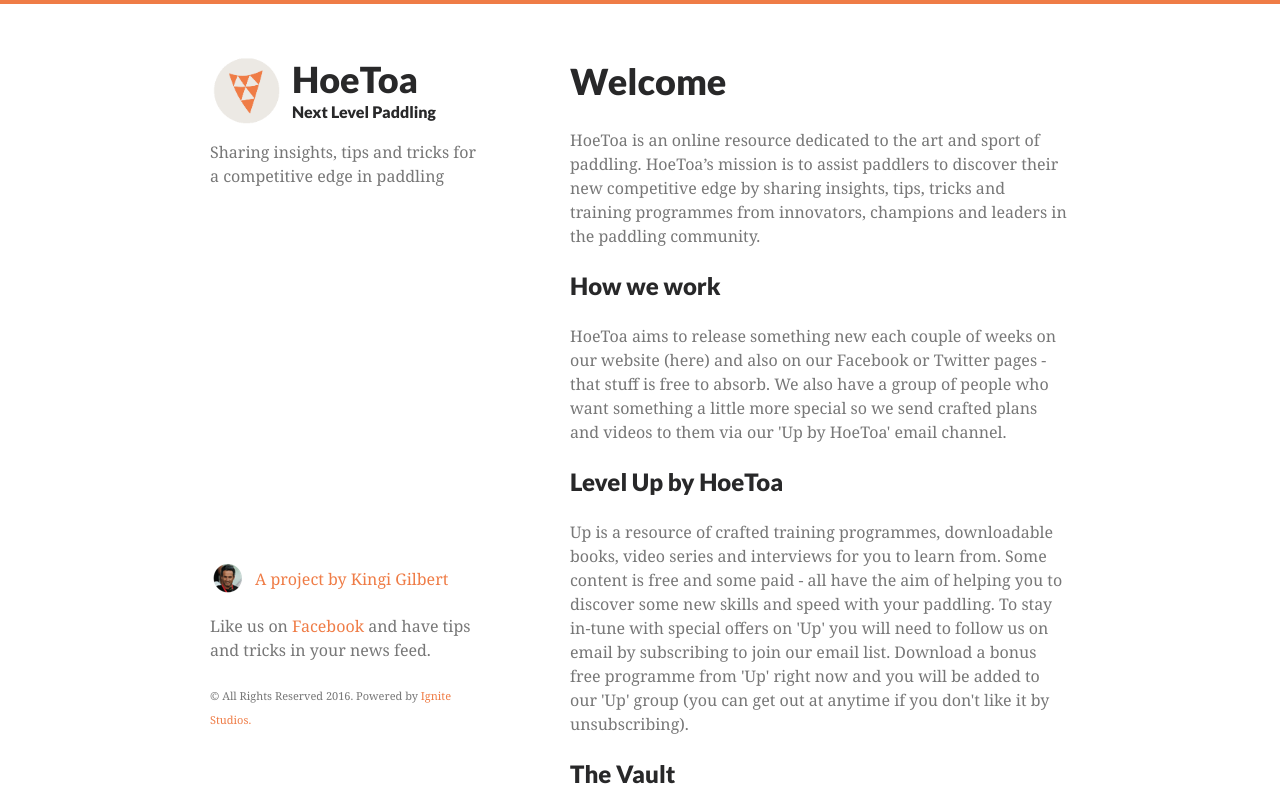
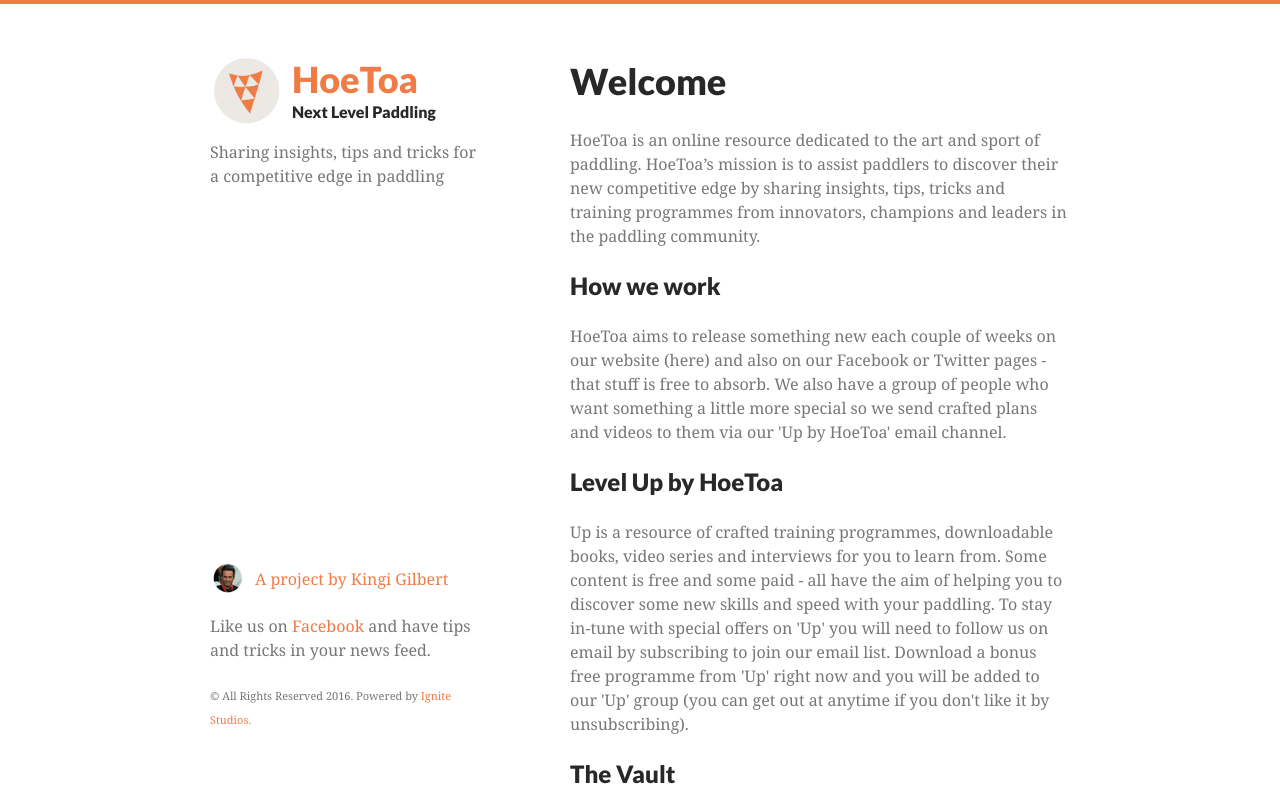
Before and after one commit to fullakingi/hoetoa, a plain HTML site: page index.html in a window 1280 px wide. Shown: the top 800 px of the page. Drawn offline with Linux system fonts and the light colour scheme.

Commit message:
link title

```diff
--- a/index.html
+++ b/index.html
@@ -62,7 +62,7 @@
         <table>
           <tr>
             <th><img class="logo" src="img/hoetoa-logo.gif"></th>
-            <th><p class="sitename">HoeToa<br><span class="slogan">Next Level Paddling</span></p></th>
+            <th><p class="sitename"><a href="http://www.hoetoa.com">HoeToa</a><br><span class="slogan">Next Level Paddling</span></p></th>
           </tr>
         </table>
 
```
